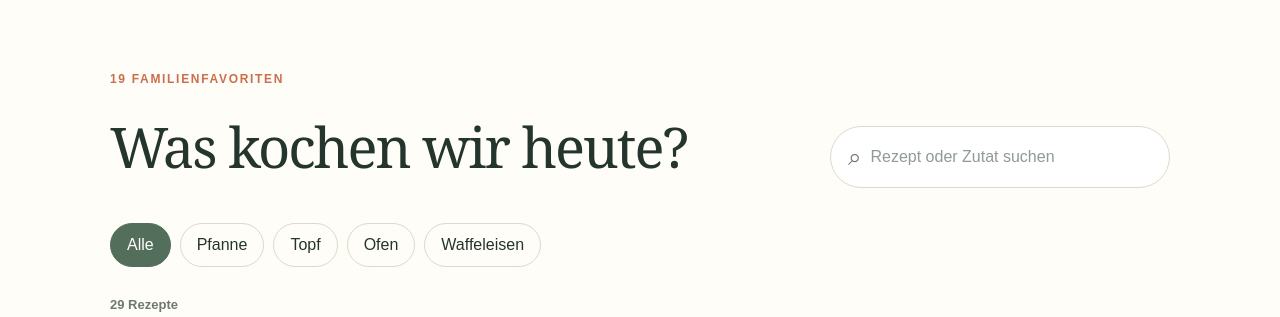
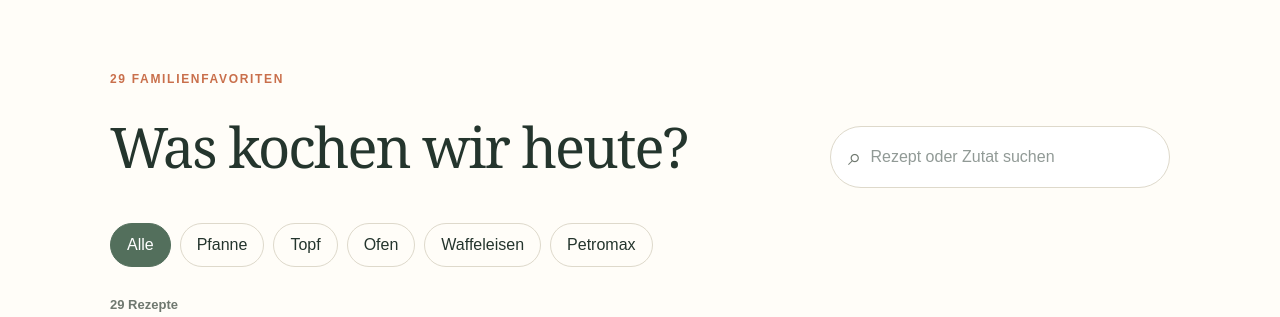
Before and after one commit to mueardez/familien-rezepte, a Next.js app: page / in a window 1280 px wide. Shown: the part 695-1012 px from the top of the page. Built offline with nearby package versions, Linux system fonts and the light colour scheme.

Commit message:
Add Petromax recipe filter

```diff
--- a/app/components/recipe-grid.tsx
+++ b/app/components/recipe-grid.tsx
@@ -2,11 +2,19 @@
 
 import Link from "next/link";
 import { useMemo, useState } from "react";
-import type { Recipe } from "../data/recipes";
 
-const methods = ["Alle", "Pfanne", "Topf", "Ofen", "Waffeleisen"] as const;
+type RecipeCard = {
+  slug: string;
+  title: string;
+  time: string;
+  method: string;
+  icon: string;
+  ingredients: readonly string[];
+};
 
-export function RecipeGrid({ recipes }: { recipes: Recipe[] }) {
+const methods = ["Alle", "Pfanne", "Topf", "Ofen", "Waffeleisen", "Petromax"] as const;
+
+export function RecipeGrid({ recipes }: { recipes: readonly RecipeCard[] }) {
   const [query, setQuery] = useState("");
   const [method, setMethod] = useState<(typeof methods)[number]>("Alle");
   const filtered = useMemo(() => {
@@ -21,7 +29,7 @@ export function RecipeGrid({ recipes }: { recipes: Recipe[] }) {
   return (
     <section className="recipe-browser" aria-labelledby="recipe-heading">
       <div className="browser-heading">
-        <div><p className="eyebrow">19 Familienfavoriten</p><h2 id="recipe-heading">Was kochen wir heute?</h2></div>
+        <div><p className="eyebrow">{recipes.length} Familienfavoriten</p><h2 id="recipe-heading">Was kochen wir heute?</h2></div>
         <label className="search-box">
           <span className="sr-only">Rezepte oder Zutaten suchen</span><span aria-hidden="true">⌕</span>
           <input value={query} onChange={(event) => setQuery(event.target.value)} placeholder="Rezept oder Zutat suchen" />
```
